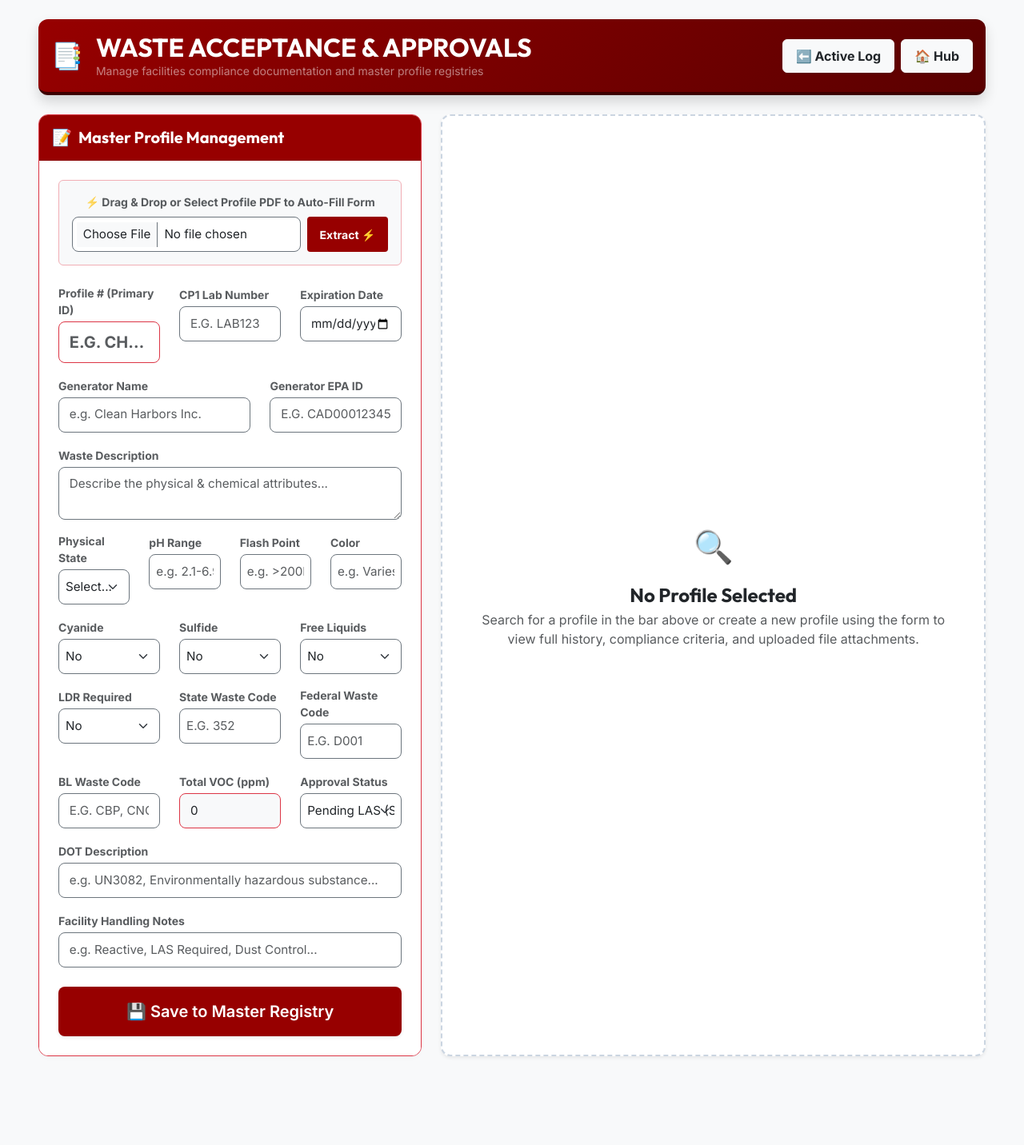
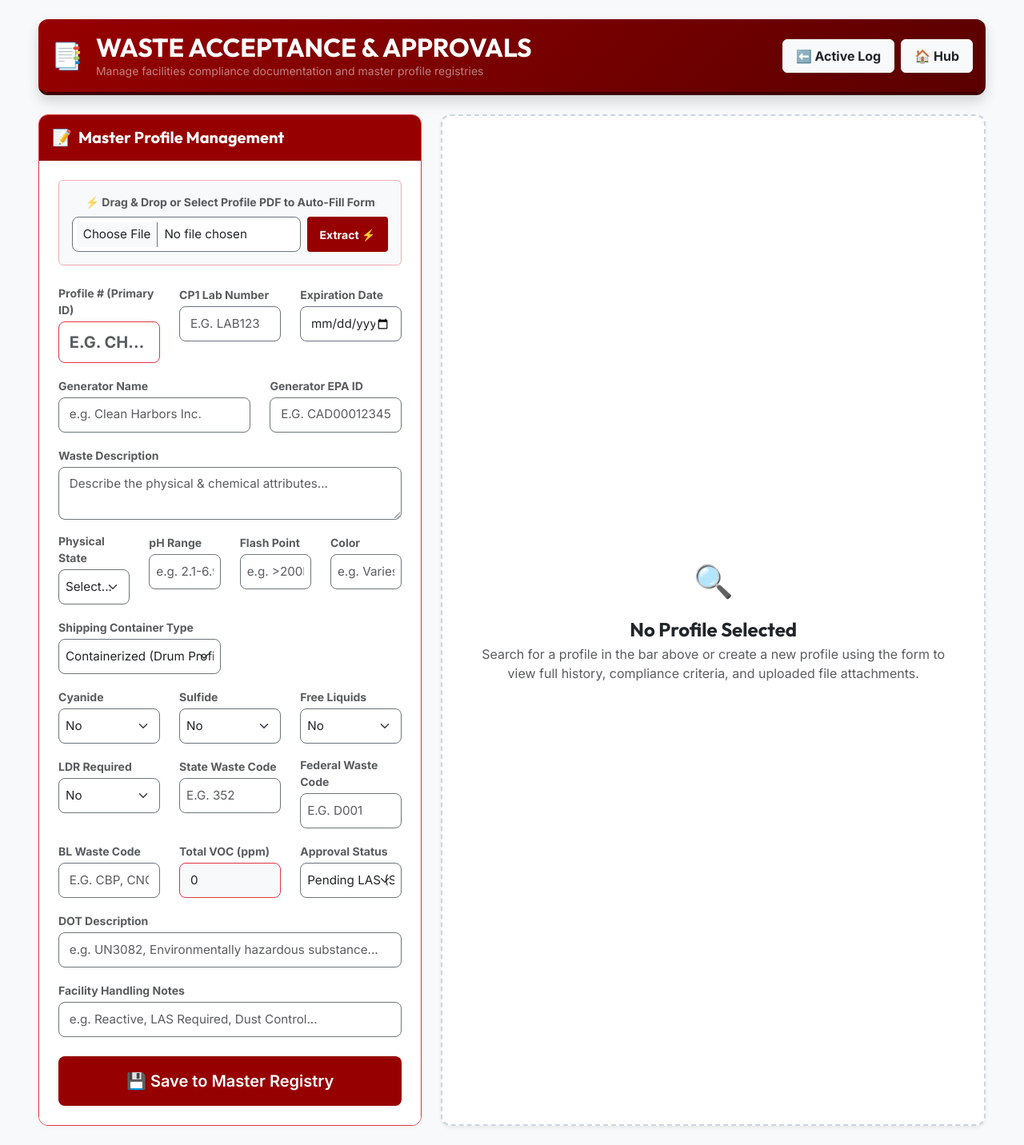
Before and after one commit to tjp005-png/68BL-, a Flask app: page /approvals/profiles in a window 1280 px wide. Shown: the whole page at 80% size. Before the commit the page ends 1322 px from the top, so only its background shows below. Run offline with Flask 3, Linux system fonts and the light colour scheme; data that the repository does not hold is empty; some libraries are stand-ins or nearby versions.

Commit message:
feat(approvals): extract shipping container type from profile PDFs, tag profiles as Drum Profile / Bulk, and toggle VOC Drum Audit Trail based on container type

```diff
--- a/app.py
+++ b/app.py
@@ -38,6 +38,13 @@ else:
 app.secret_key = 'clh-secret-session-key-2026'
 app.config['TEMPLATES_AUTO_RELOAD'] = True
 socketio.init_app(app)
+
+@app.after_request
+def add_header(response):
+    response.headers['Cache-Control'] = 'no-store, no-cache, must-revalidate, post-check=0, pre-check=0, max-age=0'
+    response.headers['Pragma'] = 'no-cache'
+    response.headers['Expires'] = '-1'
+    return response
 
 
 # Register Blueprints
@@ -134,6 +141,10 @@ def upgrade_db():
             cursor.execute('ALTER TABLE profiles ADD COLUMN comments TEXT')
         if not column_exists(cursor, 'profiles', 'ldr_required'):
             cursor.execute('ALTER TABLE profiles ADD COLUMN ldr_required TEXT DEFAULT "No"')
+        if not column_exists(cursor, 'profiles', 'ldr_option'):
+            cursor.execute('ALTER TABLE profiles ADD COLUMN ldr_option INTEGER')
+        if not column_exists(cursor, 'profiles', 'shipping_container_type'):
+            cursor.execute('ALTER TABLE profiles ADD COLUMN shipping_container_type TEXT DEFAULT "Containerized"')
         if not column_exists(cursor, 'profiles', 'state_waste_code'):
             cursor.execute('ALTER TABLE profiles ADD COLUMN state_waste_code TEXT')
         if not column_exists(cursor, 'profiles', 'federal_waste_code'):
--- a/routes_approvals.py
+++ b/routes_approvals.py
@@ -225,7 +225,7 @@ def parse_profile_pdf():
         'epa_id': '', 'dot_description': '', 'state_waste_code': '',
         'federal_waste_code': '', 'ph_range': '', 'flash_point': '',
         'cyanide': 'No', 'sulfide': 'No', 'free_liquids': 'No', 'ldr_required': 'No',
-        'color': ''
+        'color': '', 'shipping_container_type': 'Containerized'
     }
     try:
         import pdfplumber
@@ -325,6 +325,14 @@ def parse_profile_pdf():
                     elif "powder" in line_text or "monolithic" in line_text:
                         physical_state = "Solid"
 
+                    # Shipping Container Type Check
+                    if "container" in line_text or "drum" in line_text:
+                        extracted_data['shipping_container_type'] = "Containerized"
+                    elif "bulk solid" in line_text:
+                        extracted_data['shipping_container_type'] = "Bulk Solid"
+                    elif "bulk liquid" in line_text:
+                        extracted_data['shipping_container_type'] = "Bulk Liquid"
+
                 # 2. pH Checkbox (top is roughly between 380 and 550, x is strictly in the pH column)
                 elif 380 < cm['top'] < 550 and 80 < cm['x0'] < 140:
                     line_words_raw = [w for w in p1.extract_words() if abs(w['top'] - cm['top']) < 5 and w['x0'] >= cm['x0'] - 2 and w['x0'] < cm['x0'] + 60]
@@ -452,6 +460,7 @@ def add_master_profile():
     free_liquids = request.form.get('free_liquids', 'No').strip()
     lab_number = request.form.get('lab_number', '').strip().upper()
     color = request.form.get('color', '').strip().upper()
+    shipping_container_type = request.form.get('shipping_container_type', 'Containerized').strip()
 
     voc_pct = 0.0
     try:
@@ -471,24 +480,28 @@ def add_master_profile():
                     special_handling = ?, ph_range = ?, physical_appearance = ?, flash_point = ?,
                     expiration_date = ?, epa_id = ?, ldr_required = ?, ldr_option = ?, state_waste_code = ?,
                     federal_waste_code = ?, dot_description = ?, cyanide = ?, sulfide = ?,
-                    free_liquids = ?, status = ?, lab_number = ?, color = ?, treatment_recipe = ?
+                    free_liquids = ?, status = ?, lab_number = ?, color = ?, treatment_recipe = ?,
+                    shipping_container_type = ?
                 WHERE TRIM(UPPER(profile_number)) = ?
             ''', (generator, waste_description, win_code, voc_pct,
                   special_handling, ph_range, physical_appearance, flash_point,
                   expiration_date, epa_id, ldr_required, ldr_option, state_waste_code,
                   federal_waste_code, dot_description, cyanide, sulfide,
-                  free_liquids, status, lab_number, color, treatment_recipe, profile_number))
+                  free_liquids, status, lab_number, color, treatment_recipe,
+                  shipping_container_type, profile_number))
         else:
             conn.execute('''
                 INSERT INTO profiles (profile_number, generator, waste_description, win_code, voc_percentage,
                                       special_handling, ph_range, physical_appearance, flash_point, expiration_date,
                                       epa_id, status, ldr_required, ldr_option, state_waste_code, federal_waste_code,
-                                      dot_description, cyanide, sulfide, free_liquids, lab_number, color, treatment_recipe)
-                VALUES (?, ?, ?, ?, ?, ?, ?, ?, ?, ?, ?, ?, ?, ?, ?, ?, ?, ?, ?, ?, ?, ?, ?)
+                                      dot_description, cyanide, sulfide, free_liquids, lab_number, color, treatment_recipe,
+                                      shipping_container_type)
+                VALUES (?, ?, ?, ?, ?, ?, ?, ?, ?, ?, ?, ?, ?, ?, ?, ?, ?, ?, ?, ?, ?, ?, ?, ?)
             ''', (profile_number, generator, waste_description, win_code, voc_pct,
                   special_handling, ph_range, physical_appearance, flash_point, expiration_date,
                   epa_id, status, ldr_required, ldr_option, state_waste_code, federal_waste_code,
-                  dot_description, cyanide, sulfide, free_liquids, lab_number, color, treatment_recipe))
+                  dot_description, cyanide, sulfide, free_liquids, lab_number, color, treatment_recipe,
+                  shipping_container_type))
         conn.commit()
 
     return redirect(url_for('approvals_bp.approvals_portal', selected_profile=profile_number))
--- a/templates/approvals.html
+++ b/templates/approvals.html
@@ -448,6 +448,17 @@
                                 </div>
 
                                 <div class="row mb-3">
+                                    <div class="col-12 col-md-6">
+                                        <label class="form-label text-muted small fw-bold mb-1">Shipping Container Type</label>
+                                        <select class="form-select border-secondary px-2" id="form-shipping-container" name="shipping_container_type" required>
+                                            <option value="Containerized" selected>Containerized (Drum Profile)</option>
+                                            <option value="Bulk Solid">Bulk Solid (Bulk)</option>
+                                            <option value="Bulk Liquid">Bulk Liquid (Bulk)</option>
+                                            <option value="Other">Other</option>
+                                        </select>
+                                    </div>
+                                </div>
+                                <div class="row mb-3">
                                     <div class="col-4">
                                         <label class="form-label text-muted small fw-bold mb-1">Cyanide</label>
                                         <select class="form-select border-secondary px-2" id="form-cyanide" name="cyanide" required>
@@ -603,7 +614,10 @@
                     <div class="card premium-card border-0" style="border-left: 6px solid var(--primary-crimson) !important;">
                         <div class="card-body d-flex justify-content-between align-items-start pb-2">
                             <div>
-                                <h3 id="dashProfileNum" class="fw-bold text-primary mb-1">---</h3>
+                                <h3 class="fw-bold text-primary mb-1 d-flex align-items-center flex-wrap gap-2">
+                                    <span id="dashProfileNum">---</span>
+                                    <span id="dashContainerTypeBadge" class="badge bg-primary text-white fs-6 align-middle">🥁 Drum Profile</span>
+                                </h3>
                                 <h6 class="text-muted fw-bold mb-0 d-flex align-items-center flex-wrap gap-2">
                                     <span id="dashGenerator" class="text-truncate" style="max-width: 480px; display: inline-block; vertical-align: bottom;" title="">---</span>
                                     <span id="dashEpaIdBadge" class="badge bg-light text-dark border small fw-bold px-2 py-1">EPA: ---</span>
@@ -761,7 +775,7 @@
                     </div>
 
                     <!-- Drum Lab & VOC Audit Trail Panel -->
-                    <div class="card premium-card mt-3 border-secondary">
+                    <div class="card premium-card mt-3 border-secondary" id="drumAuditCard">
                         <div class="card-header card-header-dark py-2 d-flex justify-content-between align-items-center">
                             <span>🧪 VOC & Lab Testing Drum Audit Trail</span>
                             <button class="btn btn-sm btn-outline-light py-0 px-2 fw-bold" type="button" data-bs-toggle="collapse" data-bs-target="#drumAuditCollapse" aria-expanded="false">
@@ -1054,6 +1068,9 @@
                     setAndHighlight('form-fp', data.flash_point);
                     setAndHighlight('form-ldr', data.ldr_required);
                     toggleLdrOption();
+                    if (data.shipping_container_type) {
+                        setAndHighlight('form-shipping-container', data.shipping_container_type);
+                    }
                     setAndHighlight('form-color', data.color);
 
                     // Handle physical state select & dispatch its change listener
@@ -1123,11 +1140,17 @@
                             searchResults.innerHTML = '<div class="list-group-item text-muted p-3">No matching profiles found in database.</div>';
                         } else {
                             data.forEach(p => {
+                                const cType = p.shipping_container_type || 'Containerized';
+                                const isDrum = cType === 'Containerized';
+                                const tagBadge = isDrum
+                                    ? `<span class="badge bg-primary text-white ms-2" style="font-size: 0.7rem;">🥁 Drum Profile</span>`
+                                    : `<span class="badge bg-secondary text-white ms-2" style="font-size: 0.7rem;">📦 ${cType}</span>`;
+
                                 const btn = document.createElement('button');
                                 btn.className = 'list-group-item list-group-item-action py-2 search-item';
                                 btn.innerHTML = `
                                     <div class="d-flex w-100 justify-content-between align-items-center">
-                                        <h6 class="mb-0 fw-bold text-primary">${p.profile_number}</h6>
+                                        <h6 class="mb-0 fw-bold text-primary">${p.profile_number} ${tagBadge}</h6>
                                         <small class="${p.status === 'ACTIVE' ? 'text-success' : (p.status === 'S' ? 'text-warning' : (p.status === 'NOT APPROVED' ? 'text-danger' : 'text-muted'))} fw-bold me-3">${p.status === 'S' ? 'PENDING LAS (S)' : (p.status || 'UNKNOWN')}</small>
                                     </div>
                                     <p class="mb-1 mt-1 small text-truncate w-100" style="color: var(--text-main); font-weight: 500;" title="${p.generator || 'No Generator'}">${p.generator || 'No Generator'}</p>
@@ -1278,6 +1301,34 @@
             if (document.getElementById('form-treatment-recipe')) {
                 document.getElementById('form-treatment-recipe').value = p.treatment_recipe || '';
             }
+            if (document.getElementById('form-shipping-container')) {
+                document.getElementById('form-shipping-container').value = p.shipping_container_type || 'Containerized';
+            }
+
+            // Update Container Type Badge & Drum Audit Trail visibility
+            const cType = p.shipping_container_type || 'Containerized';
+            const isDrum = cType === 'Containerized';
+
+            const typeBadge = document.getElementById('dashContainerTypeBadge');
+            if (typeBadge) {
+                if (isDrum) {
+                    typeBadge.className = 'badge bg-primary text-white fs-6 align-middle';
+                    typeBadge.innerText = '🥁 Drum Profile';
+                } else {
+                    typeBadge.className = 'badge bg-secondary text-white fs-6 align-middle';
+                    typeBadge.innerText = `📦 ${cType}`;
+                }
+            }
+
+            const drumAuditCard = document.getElementById('drumAuditCard');
+            if (drumAuditCard) {
+                if (isDrum) {
+                    drumAuditCard.classList.remove('d-none');
+                } else {
+                    drumAuditCard.classList.add('d-none');
+                }
+            }
+
             toggleTreatmentRecipe();
             toggleLdrOption();
 
```
